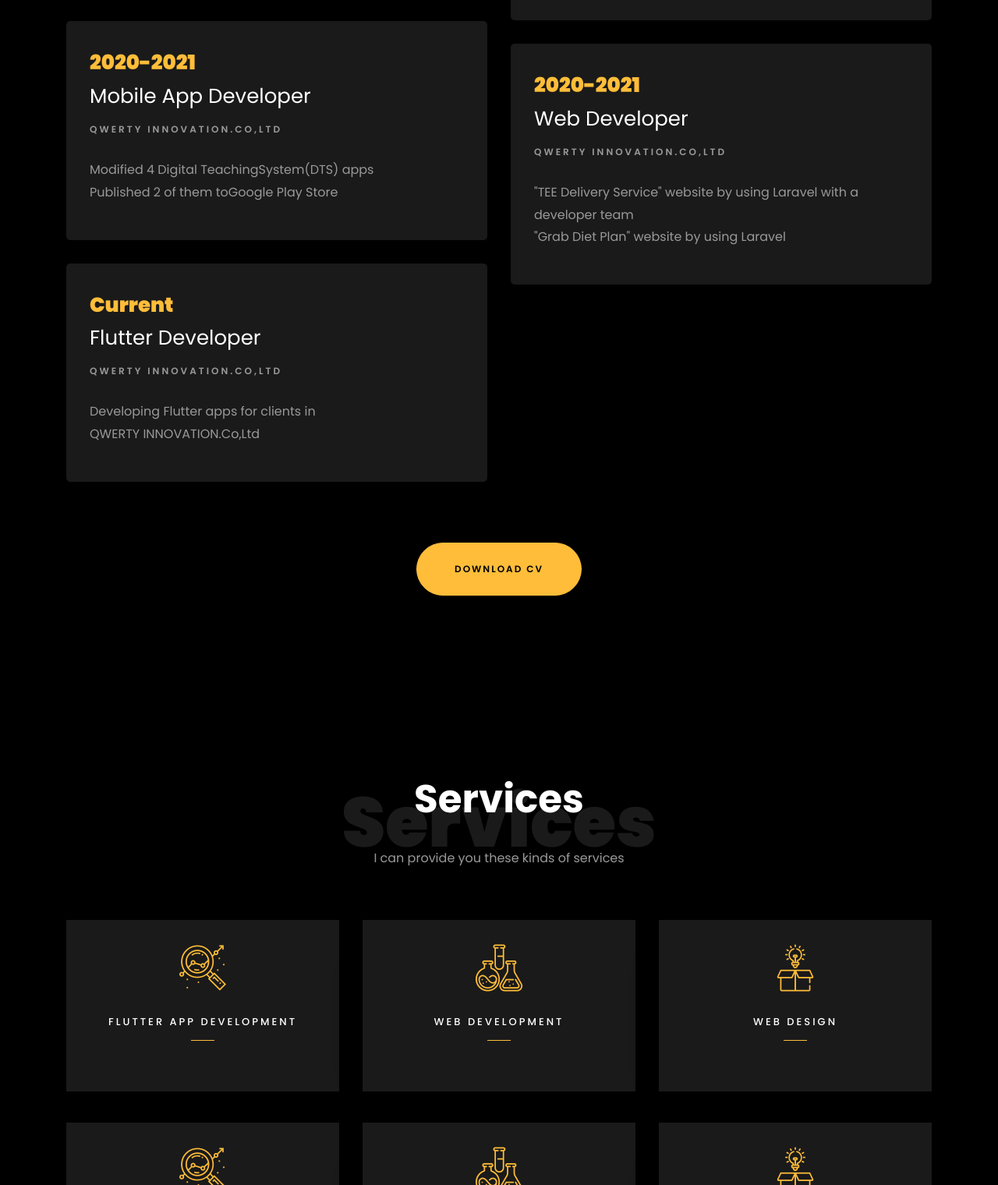
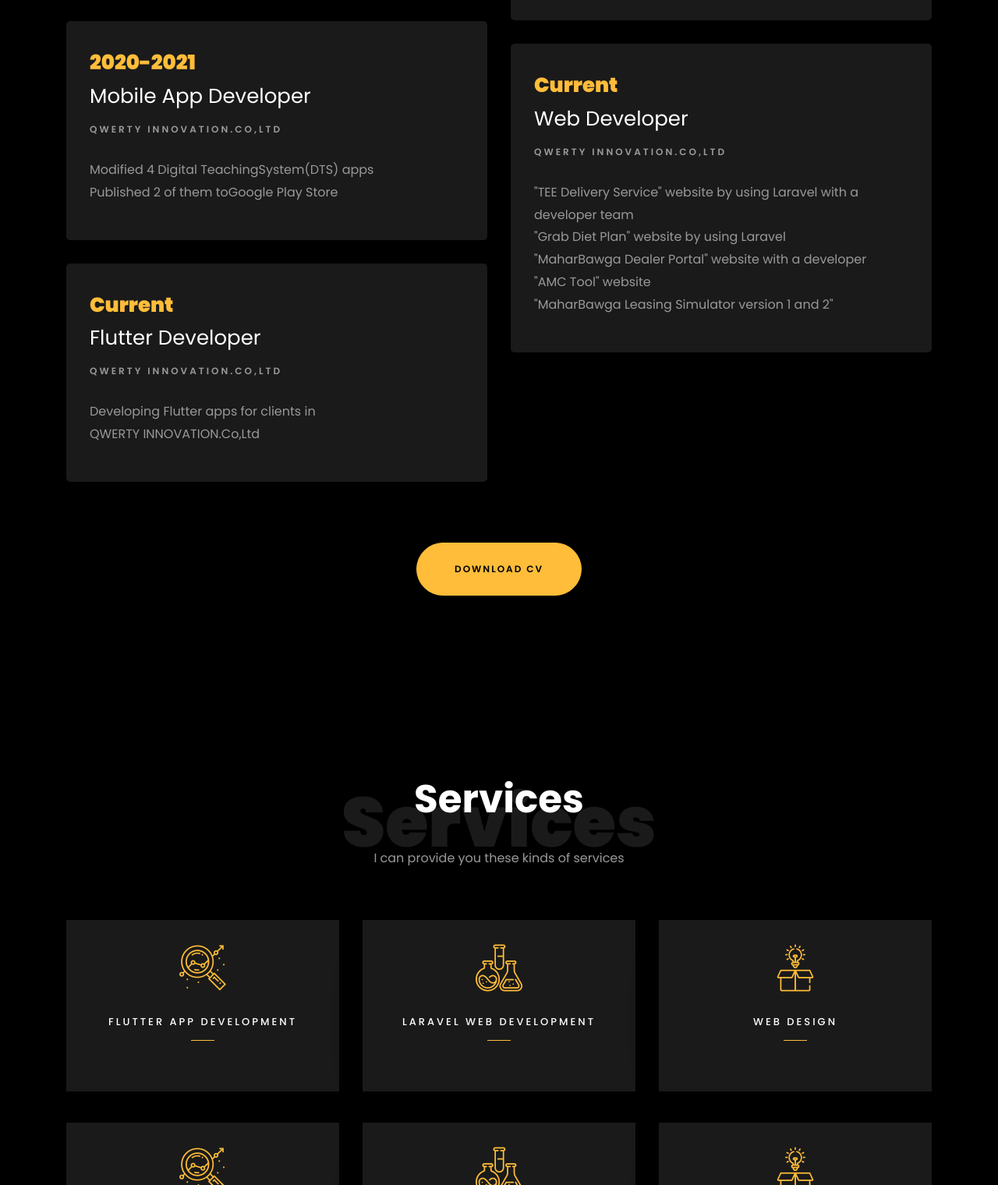
Before and after one commit to Aung-KhantSoe/AungKhantSoe, a plain HTML site: page index.html in a window 1280 px wide. Shown: the part 2425-3945 px from the top of the page at 78% size. Drawn offline with Linux system fonts and the light colour scheme; files whose address does not match are found by name.

Commit message:
repair cv link

```diff
--- a/index.html
+++ b/index.html
@@ -122,7 +122,7 @@
 	                <span class="number" data-number="24">0</span>
 	                <span>Project complete</span>
                 </p>
-                <p><a href="https://drive.google.com/file/d/1DmRrzsDUCtR-25OZRcfcqB1pbps6rSZD/view?usp=sharing" target="_blank" class="btn btn-primary py-3 px-3">Download CV</a></p>
+                <p><a href="https://drive.google.com/file/d/11bIbXl5vqcgT7KmKAbLTs9OyvMvJcLXo/view?usp=sharing" target="_blank" class="btn btn-primary py-3 px-3">Download CV</a></p>
               </div>
 	          </div>
 	        </div>
@@ -187,17 +187,20 @@
 							"Skeleton Arena" C# andUnity game project</p>
     				</div>
 					<div class="resume-wrap ftco-animate">
-    					<span class="date">2020-2021</span>
+    					<span class="date">Current</span>
     					<h2>Web Developer</h2>
     					<span class="position">QWERTY INNOVATION.Co,Ltd</span>
     					<p class="mt-4">"TEE Delivery Service" website by using Laravel with a developer team<br>
-						"Grab Diet Plan" website by using Laravel</p>
+						"Grab Diet Plan" website by using Laravel<br>
+						"MaharBawga Dealer Portal" website with a developer<br>
+						"AMC Tool" website<br>
+						"MaharBawga Leasing Simulator version 1 and 2"</p>
     				</div>
     			</div>
     		</div>
     		<div class="row justify-content-center mt-5">
     			<div class="col-md-6 text-center ftco-animate">
-    				<p><a href="https://drive.google.com/file/d/1DmRrzsDUCtR-25OZRcfcqB1pbps6rSZD/view?usp=sharing" target="_blank" class="btn btn-primary py-4 px-5">Download CV</a></p>
+    				<p><a href="https://drive.google.com/file/d/11bIbXl5vqcgT7KmKAbLTs9OyvMvJcLXo/view?usp=sharing" target="_blank" class="btn btn-primary py-4 px-5">Download CV</a></p>
     			</div>
     		</div>
     	</div>
@@ -229,7 +232,7 @@
 								<i class="flaticon-flasks"></i>
 							</span>
 							<div class="desc">
-								<h3 class="mb-5">Web Development</h3>
+								<h3 class="mb-5">Laravel Web Development</h3>
 							</div>
 						</a>
 					</div>
```
